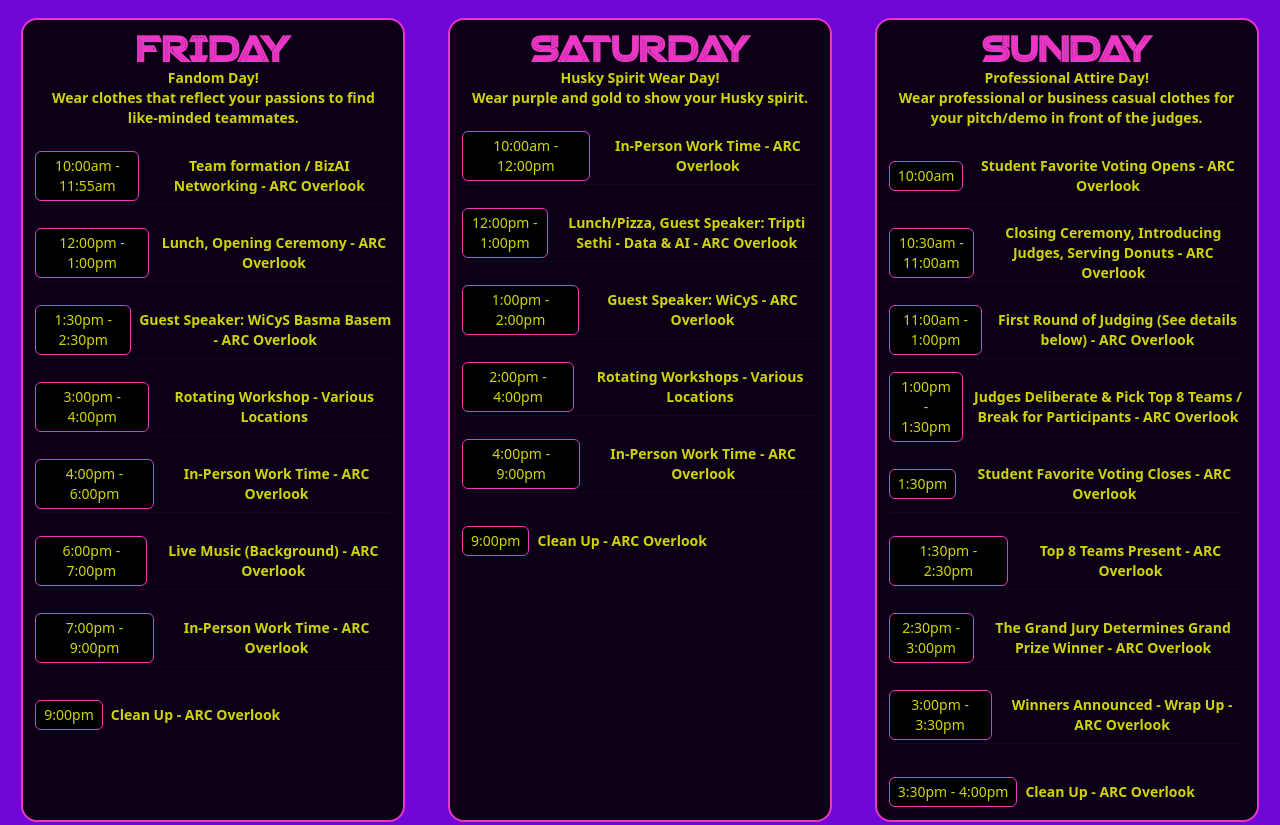
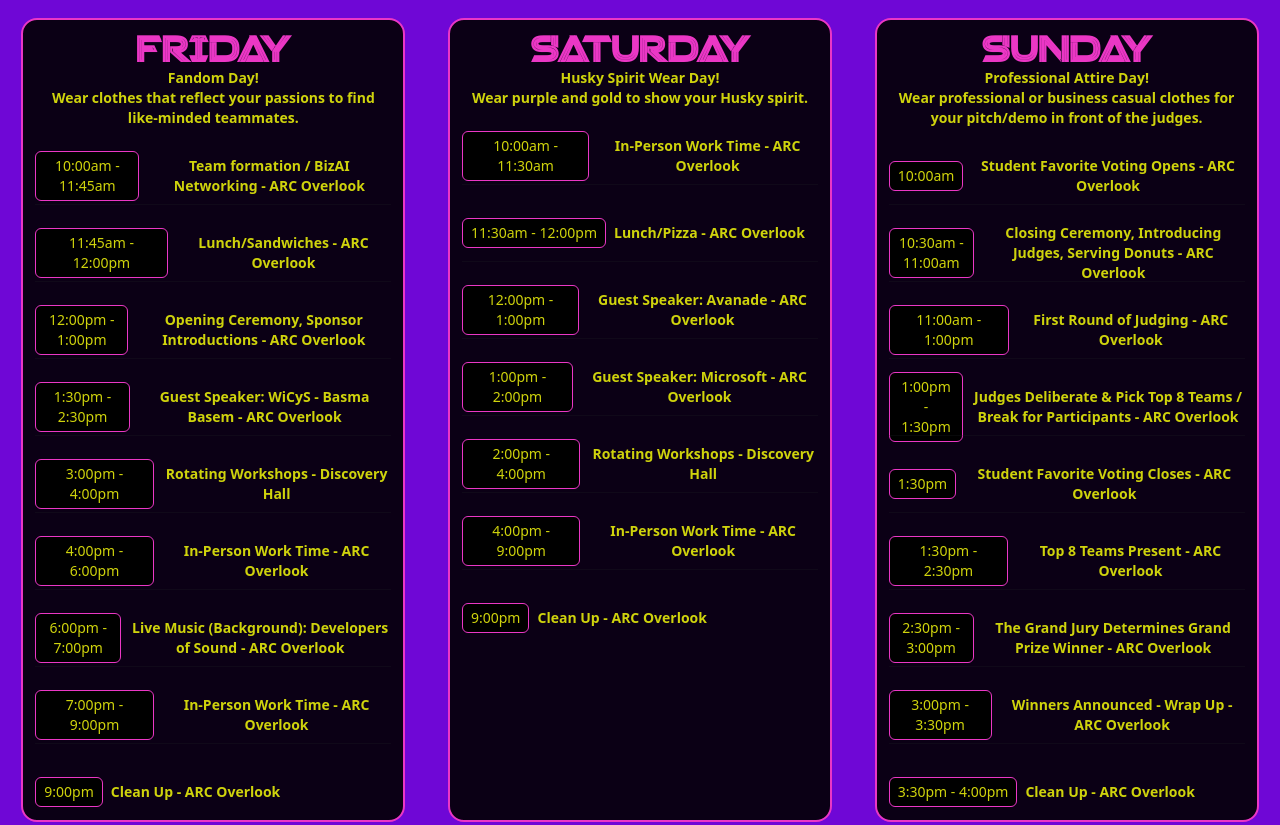
Before and after one commit to UWB-ACM/uwb-hacks24, a React (Create React App) app: page / in a window 1280 px wide. Shown: the part 2660-3485 px from the top of the page. Built offline with nearby package versions, Linux system fonts and the light colour scheme; a web font is replaced by a local one; what tw-elements would draw is missing.

Commit message:
Schedule update April 25

```diff
--- a/src/Home/About.js
+++ b/src/Home/About.js
@@ -10,7 +10,7 @@ function About() {
                     </div>
                     <div className="w-20 h-20"></div>
                     <div className="w-72 min-[500px]:w-[30rem] min-[400px]:w-[24rem]">
-                        <div className="font-normal text-xl text-yellow" style={{ margin: '0 20px' }} >UWB Hacks AI is the 7th annual hackathon at the University of Washington, Bothell. The UWB ACM intends to bring students with diverse skill sets together to make connections and create something useful and/or fun. <br/><br/>  Our hackathon is a great way for college students to network, get hands-on experience in programming, and solve problems in teams. Whether this is your first or five-hundredth hackathon, come join UWB Hacks AI this year for a fun time!</div>
+                        <div className="font-normal text-xl text-yellow" style={{ margin: '0 20px' }} >UWB Hacks AI is the 8th annual hackathon at the University of Washington, Bothell. The UWB ACM intends to bring students with diverse skill sets together to make connections and create something useful and/or fun. <br/><br/>  Our hackathon is a great way for college students to network, get hands-on experience in programming, and solve problems in teams. Whether this is your first or five-hundredth hackathon, come join UWB Hacks AI this year for a fun time!</div>
                     </div>
 
                 </div>
--- a/src/Home/Schedule.js
+++ b/src/Home/Schedule.js
@@ -32,141 +32,161 @@ function Schedule() {
     // Define your schedule data
     const scheduleData = [
         {
-            day: "Friday",
-            theme: "Fandom Day!",
-            dressCode: "Wear clothes that reflect your passions to find like-minded teammates.",
-            events: [
+            "day": "Friday",
+            "theme": "Fandom Day!",
+            "dressCode": "Wear clothes that reflect your passions to find like-minded teammates.",
+            "events": [
                 {
-                    time: "10:00am - 11:55am",
-                    activity: "Team formation / BizAI Networking",
-                    location: "ARC Overlook"
+                    "time": "10:00am - 11:45am",
+                    "activity": "Team formation / BizAI Networking",
+                    "location": "ARC Overlook"
                 },
                 {
-                    time: "12:00pm - 1:00pm",
-                    activity: "Lunch, Opening Ceremony",
-                    location: "ARC Overlook"
+                    "time": "11:45am - 12:00pm",
+                    "activity": "Lunch/Sandwiches",
+                    "location": "ARC Overlook"
                 },
                 {
-                    time: "1:30pm - 2:30pm",
-                    activity: "Guest Speaker: WiCyS Basma Basem",
-                    location: "ARC Overlook"
+                    "time": "12:00pm - 1:00pm",
+                    "activity": "Opening Ceremony, Sponsor Introductions",
+                    "speakers": ["Heba Ramzy", "Sai Bathina", "Erika Odmark"],
+                    "location": "ARC Overlook"
                 },
                 {
-                    time: "3:00pm - 4:00pm",
-                    activity: "Rotating Workshop",
-                    location: "Various Locations"
+                    "time": "1:30pm - 2:30pm",
+                    "activity": "Guest Speaker: WiCyS - Basma Basem",
+                    "topic": "Safeguarding Tomorrow: The Evolution of Cybersecurity through AI Automation",
+                    "location": "ARC Overlook"
                 },
                 {
-                    time: "4:00pm - 6:00pm",
-                    activity: "In-Person Work Time",
-                    location: "ARC Overlook"
+                    "time": "3:00pm - 4:00pm",
+                    "activity": "Rotating Workshops",
+                    "details": "See details below",
+                    "location": "Discovery Hall"
                 },
                 {
-                    time: "6:00pm - 7:00pm",
-                    activity: "Live Music (Background)",
-                    location: "ARC Overlook"
+                    "time": "4:00pm - 6:00pm",
+                    "activity": "In-Person Work Time",
+                    "location": "ARC Overlook"
                 },
                 {
-                    time: "7:00pm - 9:00pm",
-                    activity: "In-Person Work Time",
-                    location: "ARC Overlook"
+                    "time": "6:00pm - 7:00pm",
+                    "activity": "Live Music (Background): Developers of Sound",
+                    "location": "ARC Overlook"
                 },
                 {
-                    time: "9:00pm",
-                    activity: "Clean Up",
-                    location: "ARC Overlook"
+                    "time": "7:00pm - 9:00pm",
+                    "activity": "In-Person Work Time",
+                    "location": "ARC Overlook"
+                },
+                {
+                    "time": "9:00pm",
+                    "activity": "Clean Up",
+                    "location": "ARC Overlook"
                 }
             ]
         },
         {
-            day: "Saturday",
-            theme: "Husky Spirit Wear Day!",
-            dressCode: "Wear purple and gold to show your Husky spirit.",
-            events: [
+            "day": "Saturday",
+            "date": "4/27",
+            "theme": "Husky Spirit Wear Day!",
+            "dressCode": "Wear purple and gold to show your Husky spirit.",
+            "events": [
                 {
-                    time: "10:00am - 12:00pm",
-                    activity: "In-Person Work Time",
-                    location: "ARC Overlook"
+                    "time": "10:00am - 11:30am",
+                    "activity": "In-Person Work Time",
+                    "location": "ARC Overlook"
                 },
                 {
-                    time: "12:00pm - 1:00pm",
-                    activity: "Lunch/Pizza, Guest Speaker: Tripti Sethi - Data & AI",
-                    location: "ARC Overlook"
+                    "time": "11:30am - 12:00pm",
+                    "activity": "Lunch/Pizza",
+                    "location": "ARC Overlook"
                 },
                 {
-                    time: "1:00pm - 2:00pm",
-                    activity: "Guest Speaker: WiCyS",
-                    location: "ARC Overlook"
+                    "time": "12:00pm - 1:00pm",
+                    "activity": "Guest Speaker: Avanade",
+                    "speaker": "Tripti Sethi - Making AI Relevant to Today's Need for All",
+                    "location": "ARC Overlook"
                 },
                 {
-                    time: "2:00pm - 4:00pm",
-                    activity: "Rotating Workshops",
-                    location: "Various Locations"
+                    "time": "1:00pm - 2:00pm",
+                    "activity": "Guest Speaker: Microsoft",
+                    "speaker": "Tina Zhang-Powell - A Roadmap to Cybersecurity",
+                    "location": "ARC Overlook"
                 },
                 {
-                    time: "4:00pm - 9:00pm",
-                    activity: "In-Person Work Time",
-                    location: "ARC Overlook"
+                    "time": "2:00pm - 4:00pm",
+                    "activity": "Rotating Workshops",
+                    "details": "See details below",
+                    "location": "Discovery Hall"
                 },
                 {
-                    time: "9:00pm",
-                    activity: "Clean Up",
-                    location: "ARC Overlook"
+                    "time": "4:00pm - 9:00pm",
+                    "activity": "In-Person Work Time",
+                    "location": "ARC Overlook"
+                },
+                {
+                    "time": "9:00pm",
+                    "activity": "Clean Up",
+                    "location": "ARC Overlook"
                 }
             ]
         },
         {
-            day: "Sunday",
-            theme: "Professional Attire Day!",
-            dressCode: "Wear professional or business casual clothes for your pitch/demo in front of the judges.",
-            events: [
+            "day": "Sunday",
+            "theme": "Professional Attire Day!",
+            "dressCode": "Wear professional or business casual clothes for your pitch/demo in front of the judges.",
+            "events": [
                 {
-                    time: "10:00am",
-                    activity: "Student Favorite Voting Opens",
-                    location: "ARC Overlook"
+                    "time": "10:00am",
+                    "activity": "Student Favorite Voting Opens",
+                    "location": "ARC Overlook"
                 },
                 {
-                    time: "10:30am - 11:00am",
-                    activity: "Closing Ceremony, Introducing Judges, Serving Donuts",
-                    location: "ARC Overlook"
+                    "time": "10:30am - 11:00am",
+                    "activity": "Closing Ceremony, Introducing Judges, Serving Donuts",
+                    "sponsorReps": ["Heba Ramzy", "Angela Ferro Capera"],
+                    "location": "ARC Overlook"
                 },
                 {
-                    time: "11:00am - 1:00pm",
-                    activity: "First Round of Judging (See details below)",
-                    location: "ARC Overlook"
+                    "time": "11:00am - 1:00pm",
+                    "activity": "First Round of Judging",
+                    "details": "See details below",
+                    "location": "ARC Overlook"
                 },
                 {
-                    time: "1:00pm - 1:30pm",
-                    activity: "Judges Deliberate & Pick Top 8 Teams / Break for Participants",
-                    location: "ARC Overlook"
+                    "time": "1:00pm - 1:30pm",
+                    "activity": "Judges Deliberate & Pick Top 8 Teams / Break for Participants",
+                    "location": "ARC Overlook"
                 },
                 {
-                    time: "1:30pm",
-                    activity: "Student Favorite Voting Closes",
-                    location: "ARC Overlook"
+                    "time": "1:30pm",
+                    "activity": "Student Favorite Voting Closes",
+                    "location": "ARC Overlook"
                 },
                 {
-                    time: "1:30pm - 2:30pm",
-                    activity: "Top 8 Teams Present",
-                    location: "ARC Overlook"
+                    "time": "1:30pm - 2:30pm",
+                    "activity": "Top 8 Teams Present",
+                    "location": "ARC Overlook"
                 },
                 {
-                    time: "2:30pm - 3:00pm",
-                    activity: "The Grand Jury Determines Grand Prize Winner",
-                    location: "ARC Overlook"
+                    "time": "2:30pm - 3:00pm",
+                    "activity": "The Grand Jury Determines Grand Prize Winner",
+                    "location": "ARC Overlook"
                 },
                 {
-                    time: "3:00pm - 3:30pm",
-                    activity: "Winners Announced - Wrap Up",
-                    location: "ARC Overlook"
+                    "time": "3:00pm - 3:30pm",
+                    "activity": "Winners Announced - Wrap Up",
+                    "location": "ARC Overlook"
                 },
                 {
-                    time: "3:30pm - 4:00pm",
-                    activity: "Clean Up",
-                    location: "ARC Overlook"
+                    "time": "3:30pm - 4:00pm",
+                    "activity": "Clean Up",
+                    "location": "ARC Overlook"
                 }
             ]
         }
+
     ];
 
     // Workshops for Friday and Saturday would need to be included in the 'events' array where the 'activity' specifies 'Rotating Workshops'.
```
Also changed, not shown: 26 other files (tests, documents, lock files or other folders). Lines whose indentation alone changed are shown as unchanged.
